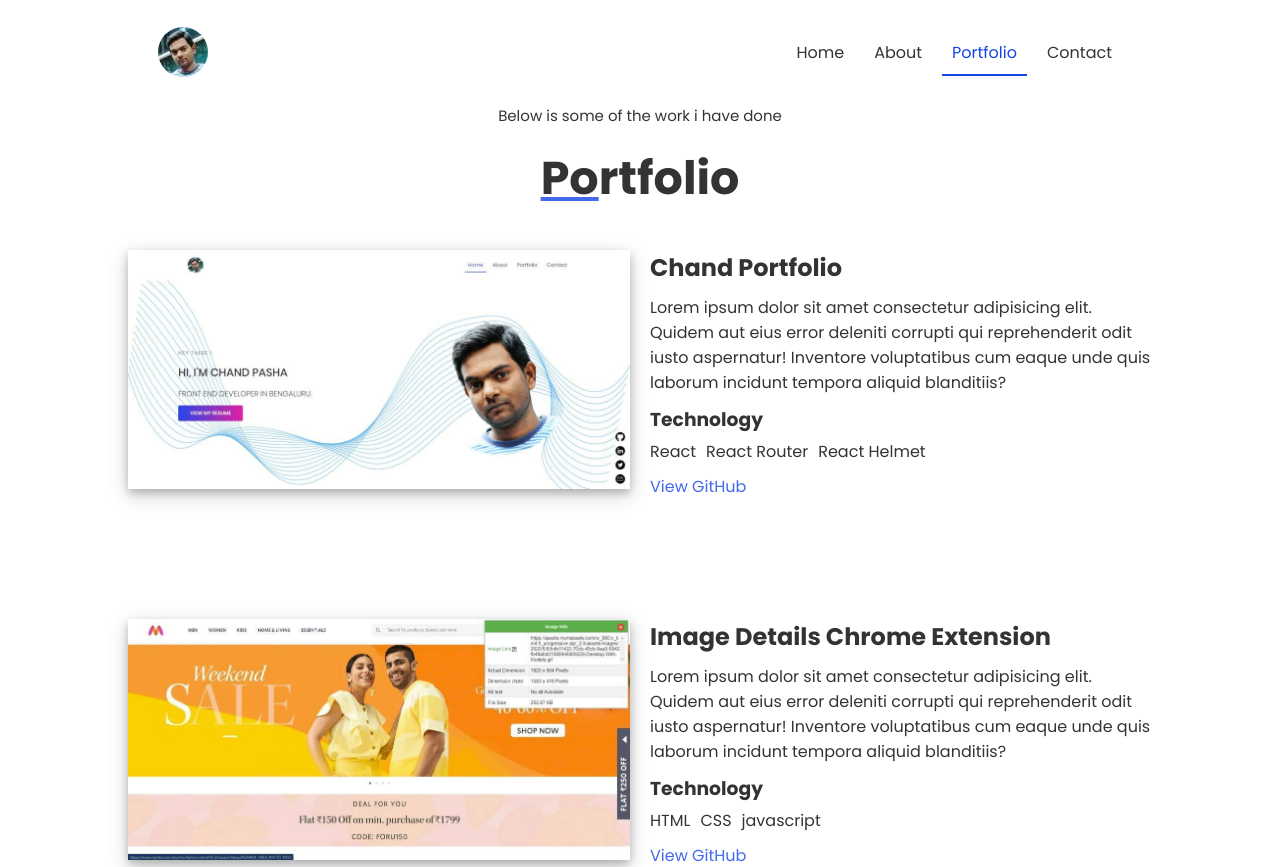
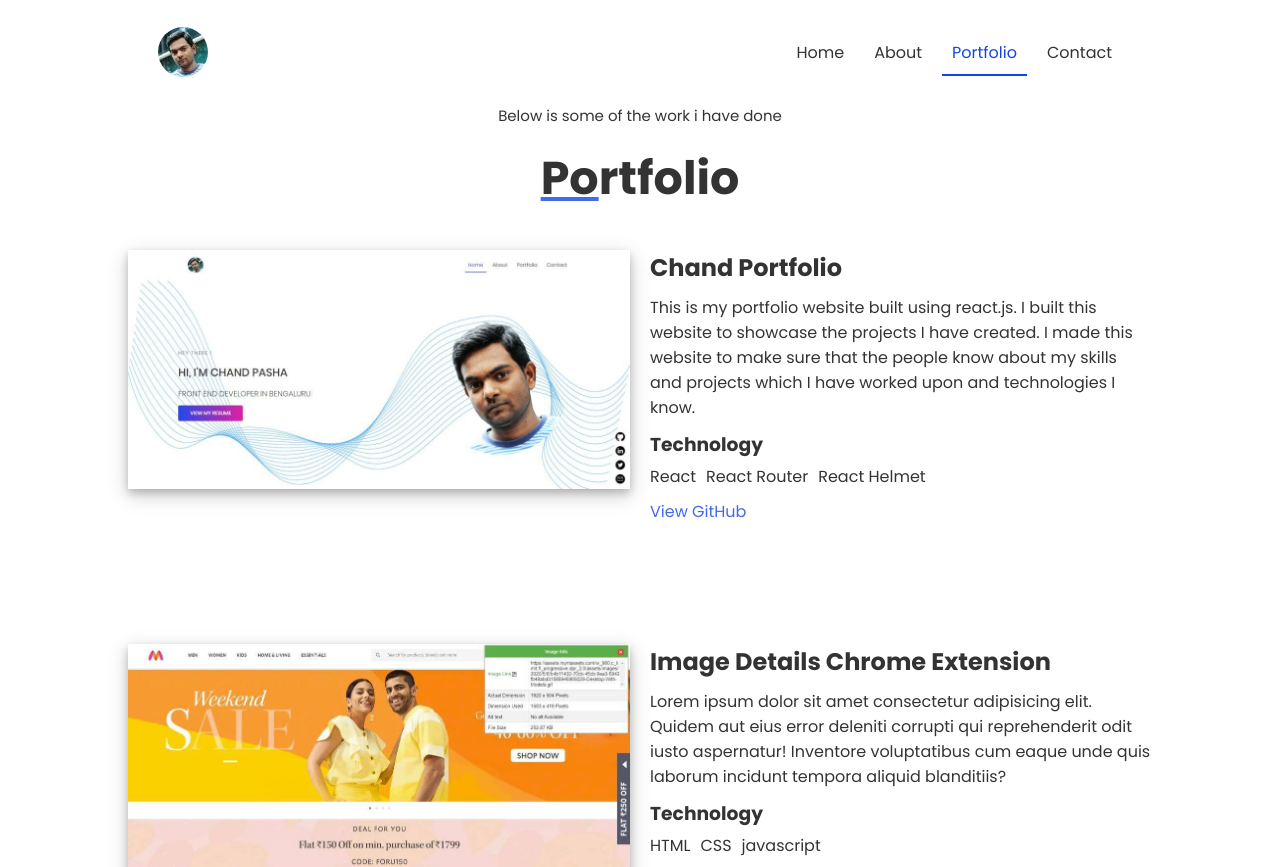
Before and after one commit to schandpasha38/chandpasha-portfolio, a React (Create React App) app: page /portfolio in a window 1280 px wide. Shown: the top 867 px of the page. Built offline with nearby package versions, Linux system fonts and the light colour scheme.

Commit message:
1. updated Discription of the project in portfolio section 2. Uninstalled redux

```diff
--- a/package.json
+++ b/package.json
@@ -9,7 +9,6 @@
     "react": "^16.13.1",
     "react-dom": "^16.13.1",
     "react-helmet": "^6.0.0",
-    "react-redux": "^7.2.0",
     "react-router-dom": "^5.1.2",
     "react-scripts": "3.4.1",
     "redux": "^4.0.5",
--- a/src/Components/Portfolio/PortfolioItems.js
+++ b/src/Components/Portfolio/PortfolioItems.js
@@ -7,7 +7,7 @@ const PortfolioItems = () => {
         {
             id: 1,
             projectName: "Chand Portfolio",
-            discription: "Lorem ipsum dolor sit amet consectetur adipisicing elit. Quidem aut eius error deleniti corrupti qui reprehenderit odit iusto aspernatur! Inventore voluptatibus cum eaque unde quis laborum incidunt tempora aliquid blanditiis?",
+            discription: "This is my portfolio website built using react.js. I built this website to showcase the projects I have created. I made this website to make sure that the people know about my skills and projects which I have worked upon and technologies I know.",
             techUsed: ["React", "React Router", "React Helmet"],
             githubLink: "https://github.com/schandpasha38/chandpasha-portfolio",
             liveLink: "",
```
Also changed, not shown: 1 other file (tests, documents, lock files or other folders).
